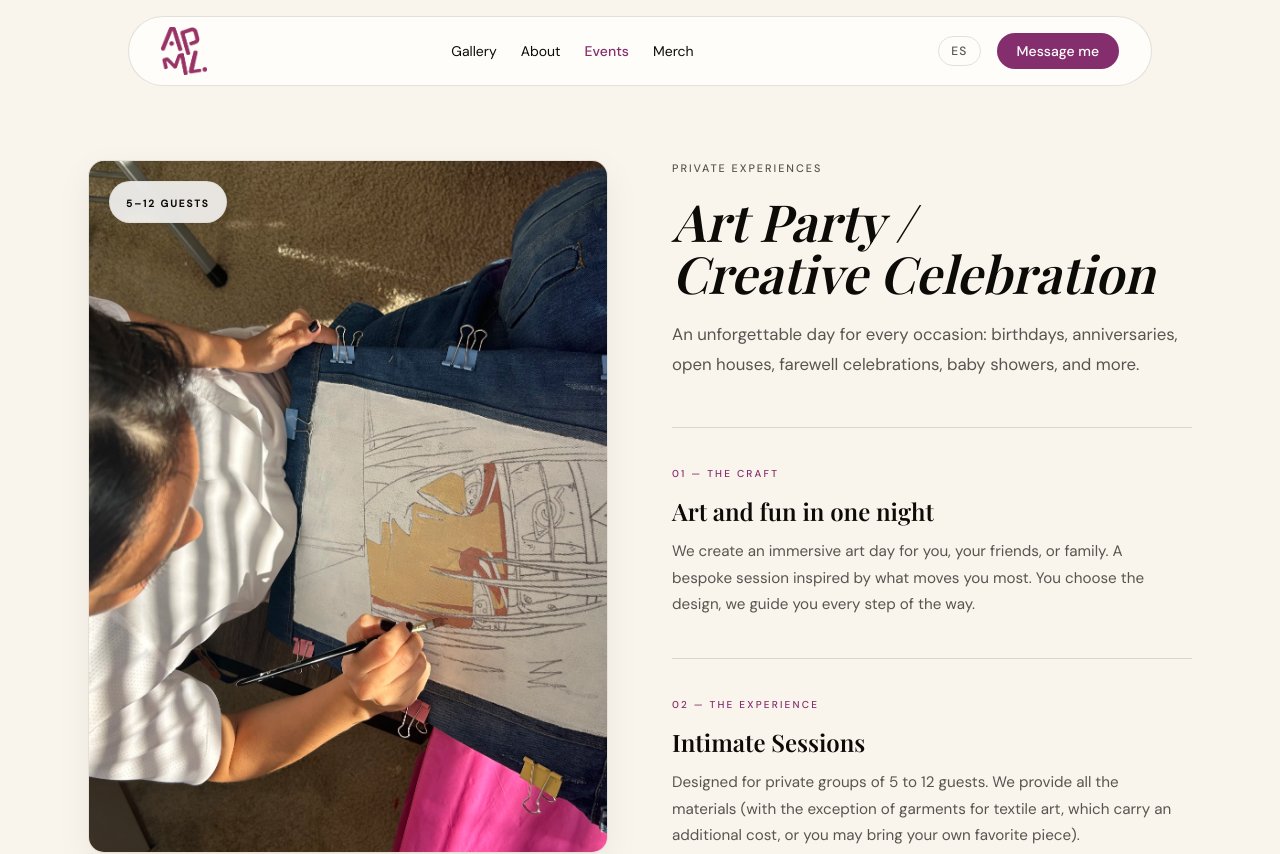
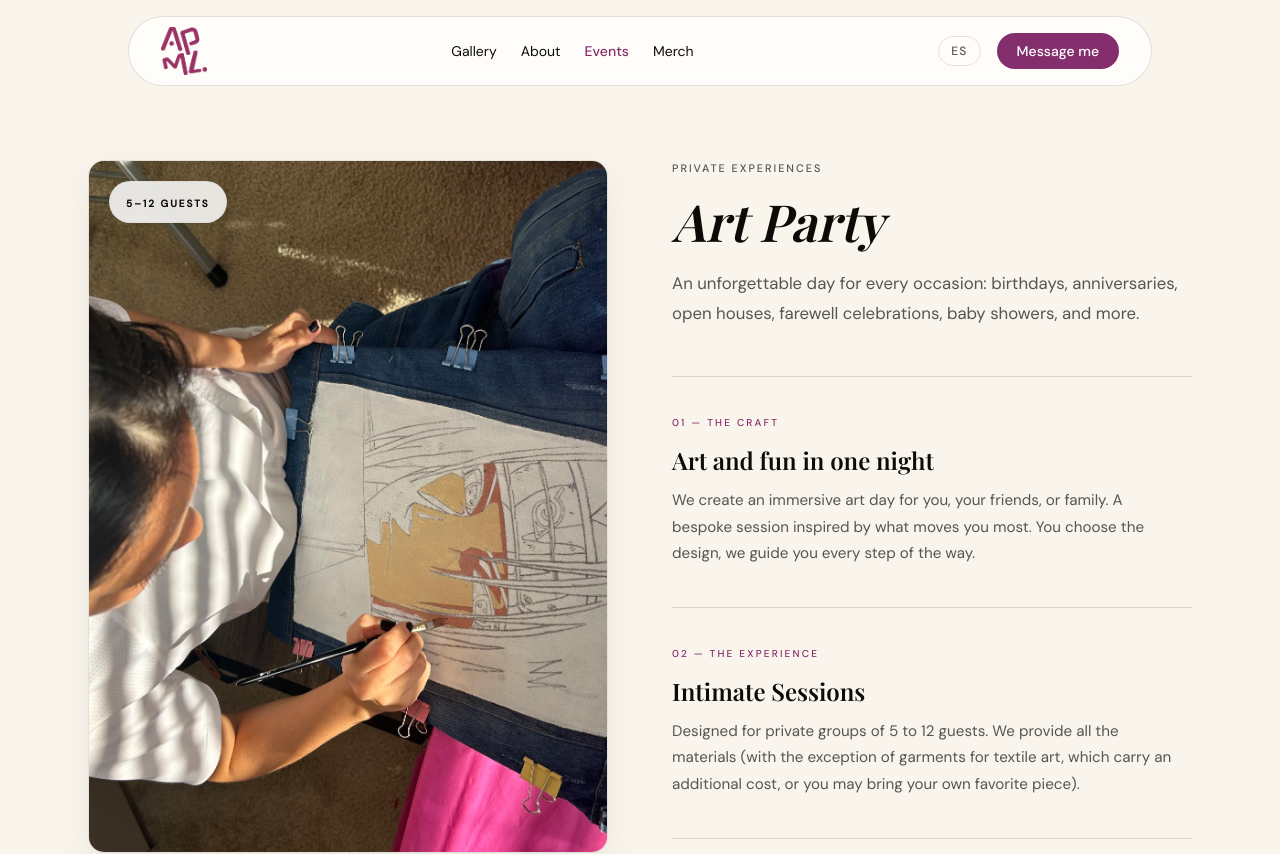
Before and after one commit to codetech-jr/dayana-barboza-art, a Next.js app: page /en/experiences in a window 1280 px wide. Shown: the top 854 px of the page. Built offline with nearby package versions, Linux system fonts and the light colour scheme.

Commit message:
fix(copy): separate events title into 'Fiesta Creativa' (es) and 'Art Party' (en)

```diff
--- a/app/[locale]/experiences/page.tsx
+++ b/app/[locale]/experiences/page.tsx
@@ -17,7 +17,7 @@ export async function generateMetadata({
   if (!isValidLocale(locale)) return {};
 
   const dict = await getDictionary(locale);
-  const title = locale === 'es' ? 'Art Parties & Experiencias Textiles' : 'Art Parties & Textile Experiences';
+  const title = locale === 'es' ? 'Fiesta Creativa & Experiencias Textiles' : 'Art Party & Textile Experiences';
 
   return {
     title,
--- a/components/sections/ArtPartiesExperience.tsx
+++ b/components/sections/ArtPartiesExperience.tsx
@@ -36,7 +36,7 @@ export function ArtPartiesExperience({ locale, dict }: ArtPartiesExperienceProps
 
   // Read from dictionary with fallbacks
   const eyebrowText = dict?.events?.eyebrow ?? (isEs ? 'Experiencias Privadas' : 'Private Experiences');
-  const headingText = dict?.events?.title ?? (isEs ? 'Art Party /\nFiesta Creativa' : 'Art Party /\nCreative Celebration');
+  const headingText = dict?.events?.title ?? (isEs ? 'Fiesta Creativa' : 'Art Party');
   const subtitleText = dict?.events?.subtitle ?? (isEs
     ? 'Un día inolvidable para toda ocasión: cumpleaños, aniversarios, open house, despedidas, baby showers y más.'
     : 'An unforgettable day for every occasion: birthdays, anniversaries, open houses, farewell celebrations, baby showers, and more.');
--- a/lib/i18n/dictionaries/en.json
+++ b/lib/i18n/dictionaries/en.json
@@ -70,7 +70,7 @@
   },
   "events": {
     "eyebrow": "Private Experiences",
-    "title": "Art Party /\nCreative Celebration",
+    "title": "Art Party",
     "subtitle": "An unforgettable day for every occasion: birthdays, anniversaries, open houses, farewell celebrations, baby showers, and more.",
     "inclusions": [
       "Materials included",
--- a/lib/i18n/dictionaries/es.json
+++ b/lib/i18n/dictionaries/es.json
@@ -70,7 +70,7 @@
   },
   "events": {
     "eyebrow": "Experiencias Privadas",
-    "title": "Art Party /\nFiesta Creativa",
+    "title": "Fiesta Creativa",
     "subtitle": "Un día inolvidable para toda ocasión: cumpleaños, aniversarios, open house, despedidas, baby showers y más.",
     "inclusions": [
       "Materiales incluidos",
```
